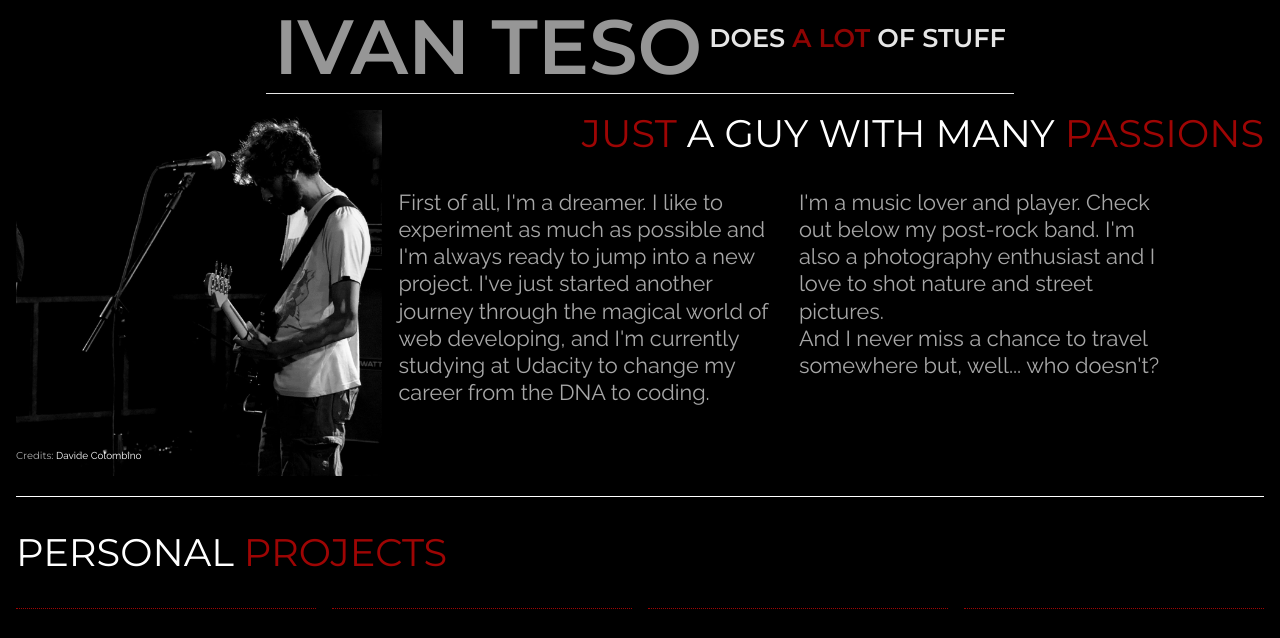
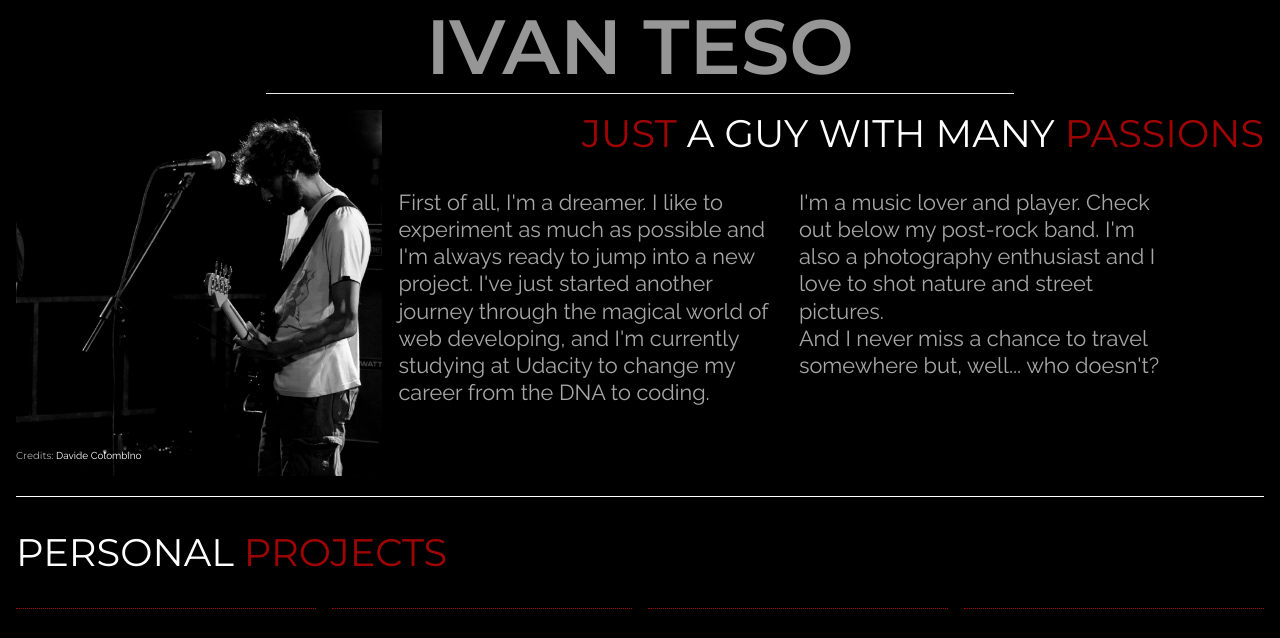
Before and after one commit to ivanteso/portfolio, a plain HTML site: page index.html in a window 1280 px wide. Shown: the top 638 px of the page. Drawn offline with Linux system fonts and the light colour scheme.

Commit message:
Update index.html

```diff
--- a/index.html
+++ b/index.html
@@ -13,7 +13,7 @@
   <body>
     <header>
       <div class="fixed_header">
-        <h1 class="main_title">Ivan Teso<sup> does <em>a lot</em> of stuff</sup></h1>
+        <h1 class="main_title">Ivan Teso</h1>
       </div>
     </header>
     <main>
```
